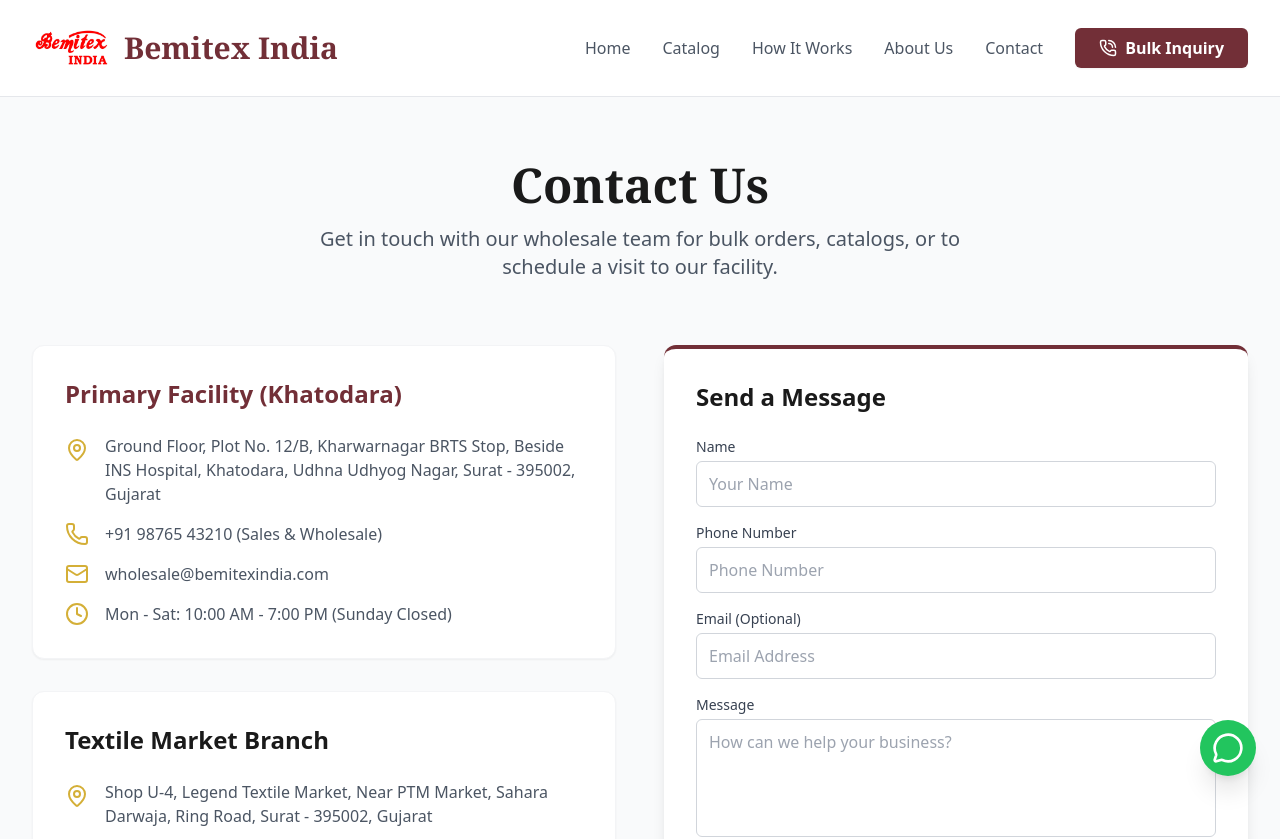
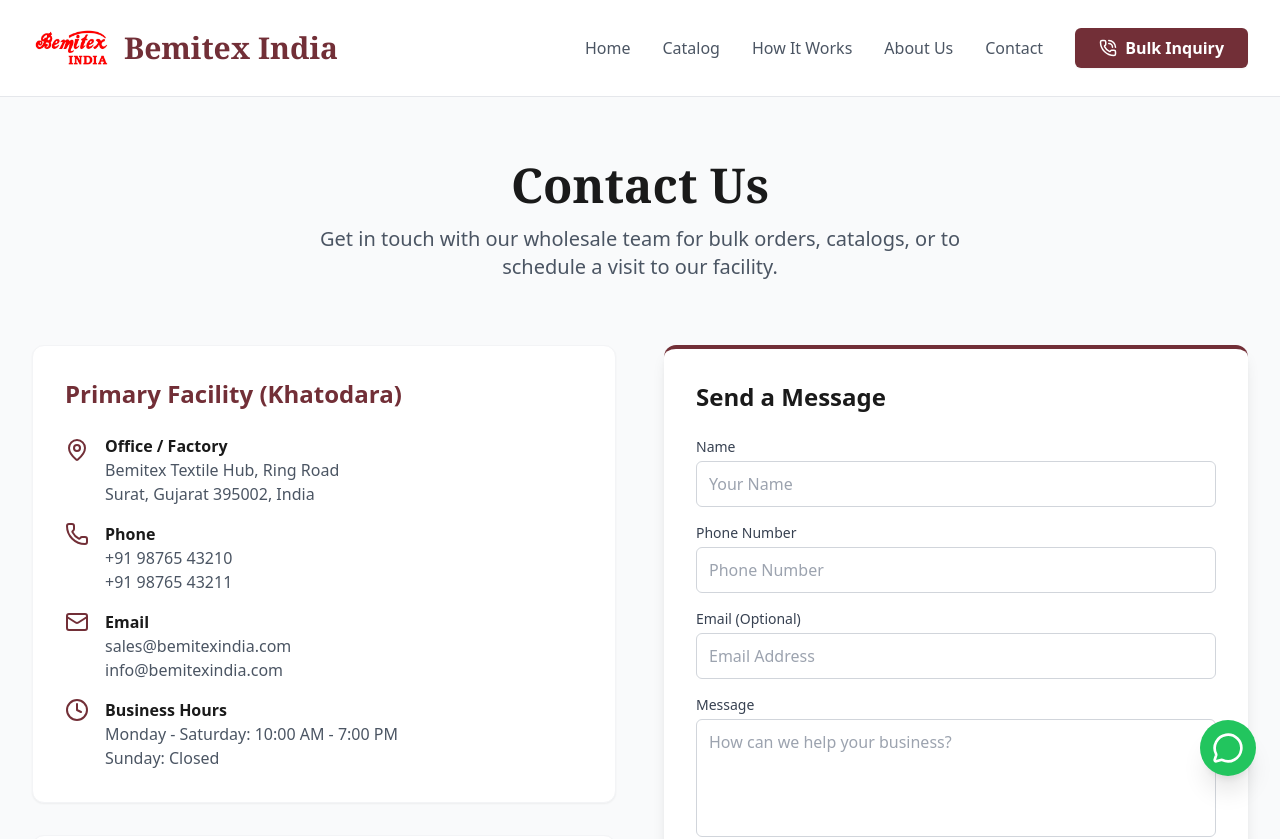
Before and after one commit to DigitechHarsh/bemitexindia, a Next.js app in the folder frontend/: page /contact in a window 1280 px wide. Shown: the top 839 px of the page. Built offline with nearby package versions, Linux system fonts and the light colour scheme; a web font is replaced by a local one.

Commit message:
Replace yellow text with maroon and white for better theme consistency

```diff
--- a/frontend/src/app/about/page.tsx
+++ b/frontend/src/app/about/page.tsx
@@ -45,7 +45,7 @@
             <ul className="space-y-3">
               {reasons.map((reason, idx) => (
                 <li key={idx} className="flex items-center gap-3 text-gray-700">
-                  <CheckCircle2 className="text-bemitex-gold flex-shrink-0" size={20} />
+                  <CheckCircle2 className="text-bemitex-maroon flex-shrink-0" size={20} />
                   <span>{reason}</span>
                 </li>
               ))}
--- a/frontend/src/app/admin/layout.tsx
+++ b/frontend/src/app/admin/layout.tsx
@@ -64,7 +64,7 @@
         }`}
       >
         <div className="h-20 flex items-center justify-between px-6 border-b border-gray-800">
-          <span className="text-xl font-bold font-serif text-bemitex-gold">Bemitex Admin</span>
+          <span className="text-xl font-bold font-serif text-white">Bemitex Admin</span>
           <button className="md:hidden text-gray-400 hover:text-white" onClick={() => setIsSidebarOpen(true)}>
             <X size={24} />
           </button>
--- a/frontend/src/app/contact/page.tsx
+++ b/frontend/src/app/contact/page.tsx
@@ -19,22 +19,37 @@
             <div className="bg-white p-8 rounded-xl shadow-sm border border-gray-100">
               <h3 className="text-2xl font-bold text-bemitex-maroon mb-6">Primary Facility (Khatodara)</h3>
               <ul className="space-y-4">
-                <li className="flex items-start gap-4">
-                  <MapPin className="text-bemitex-gold mt-1 shrink-0" size={24} />
-                  <span className="text-gray-600">Ground Floor, Plot No. 12/B, Kharwarnagar BRTS Stop, Beside INS Hospital, Khatodara, Udhna Udhyog Nagar, Surat - 395002, Gujarat</span>
-                </li>
-                <li className="flex items-center gap-4">
-                  <Phone className="text-bemitex-gold shrink-0" size={24} />
-                  <span className="text-gray-600">+91 98765 43210 (Sales & Wholesale)</span>
-                </li>
-                <li className="flex items-center gap-4">
-                  <Mail className="text-bemitex-gold shrink-0" size={24} />
-                  <span className="text-gray-600">wholesale@bemitexindia.com</span>
-                </li>
-                <li className="flex items-center gap-4">
-                  <Clock className="text-bemitex-gold shrink-0" size={24} />
-                  <span className="text-gray-600">Mon - Sat: 10:00 AM - 7:00 PM (Sunday Closed)</span>
-                </li>
+                <div className="flex gap-4">
+                  <MapPin className="text-bemitex-maroon mt-1 shrink-0" size={24} />
+                  <div>
+                    <h3 className="font-bold text-bemitex-dark">Office / Factory</h3>
+                    <p className="text-gray-600">Bemitex Textile Hub, Ring Road<br/>Surat, Gujarat 395002, India</p>
+                  </div>
+                </div>
+
+                <div className="flex gap-4">
+                  <Phone className="text-bemitex-maroon shrink-0" size={24} />
+                  <div>
+                    <h3 className="font-bold text-bemitex-dark">Phone</h3>
+                    <p className="text-gray-600">+91 98765 43210<br/>+91 98765 43211</p>
+                  </div>
+                </div>
+
+                <div className="flex gap-4">
+                  <Mail className="text-bemitex-maroon shrink-0" size={24} />
+                  <div>
+                    <h3 className="font-bold text-bemitex-dark">Email</h3>
+                    <p className="text-gray-600">sales@bemitexindia.com<br/>info@bemitexindia.com</p>
+                  </div>
+                </div>
+
+                <div className="flex gap-4">
+                  <Clock className="text-bemitex-maroon shrink-0" size={24} />
+                  <div>
+                    <h3 className="font-bold text-bemitex-dark">Business Hours</h3>
+                    <p className="text-gray-600">Monday - Saturday: 10:00 AM - 7:00 PM<br/>Sunday: Closed</p>
+                  </div>
+                </div>
               </ul>
             </div>
 
--- a/frontend/src/app/how-it-works/page.tsx
+++ b/frontend/src/app/how-it-works/page.tsx
@@ -63,7 +63,7 @@
         <div className="mt-20 text-center bg-white p-8 rounded-xl shadow-sm border border-gray-100">
           <h2 className="text-2xl font-bold mb-4">Ready to stock up?</h2>
           <div className="flex flex-col sm:flex-row gap-4 justify-center">
-            <Link href="/products" className="bg-bemitex-gold text-bemitex-dark px-8 py-3 rounded font-bold hover:bg-yellow-500 transition-colors">
+            <Link href="/products" className="bg-bemitex-maroon text-white px-8 py-3 rounded font-bold hover:bg-bemitex-dark transition-colors">
               Browse Catalog
             </Link>
             <Link href="/video-call" className="bg-bemitex-dark text-white px-8 py-3 rounded font-bold hover:bg-gray-800 transition-colors">
--- a/frontend/src/app/products/[slug]/page.tsx
+++ b/frontend/src/app/products/[slug]/page.tsx
@@ -104,7 +104,7 @@
           {/* Product Info */}
           <div>
             <div className="mb-2">
-              <span className="text-sm font-bold text-bemitex-gold uppercase tracking-wider">
+              <span className="text-sm font-bold text-bemitex-maroon uppercase tracking-wider">
                 {product.category_name}
               </span>
             </div>
--- a/frontend/src/app/video-call/page.tsx
+++ b/frontend/src/app/video-call/page.tsx
@@ -41,9 +41,9 @@
 
       {/* Banner */}
       <div className="bg-bemitex-dark text-white py-16 px-4 text-center">
-        <div className="max-w-3xl mx-auto">
-          <Video size={48} className="text-bemitex-gold mx-auto mb-4" />
-          <h1 className="text-4xl font-serif font-bold mb-4">Video Call Shopping Assistance</h1>
+        <div className="text-center mb-12">
+          <Video size={48} className="text-bemitex-maroon mx-auto mb-4" />
+          <h1 className="text-3xl md:text-5xl font-serif font-bold text-white mb-4">Video Call Shopping Assistance</h1>
           <p className="text-gray-300 text-lg">
             Can't visit our Surat factory? No problem. Book a personalized video call to see our latest collections, check fabric quality live, and place your bulk orders with confidence.
           </p>
--- a/frontend/src/components/ProductCard.tsx
+++ b/frontend/src/components/ProductCard.tsx
@@ -45,7 +45,7 @@
 
       {/* Content */}
       <div className="p-5 flex flex-col flex-grow">
-        <div className="text-xs text-bemitex-gold font-bold uppercase tracking-wider mb-2">
+        <div className="text-xs text-bemitex-maroon font-bold uppercase tracking-wider mb-2">
           {product.category_name}
         </div>
         <Link href={`/products/${product.slug}`}>
```
Also changed, not shown: frontend/src/app/page.tsx (+6 -6 lines).
